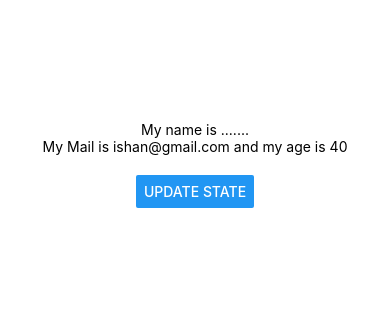
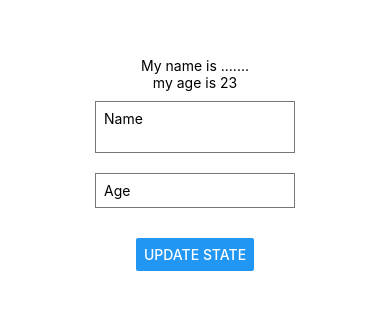
Before and after one commit to Lakshan555/React-Native, a React Native app: screen / in a window 390 px wide. Shown: the part 258-568 px from the top of the page. Built offline with nearby package versions, Linux system fonts and the light colour scheme.

Commit message:
Add text input

```diff
--- a/App.js
+++ b/App.js
@@ -1,20 +1,35 @@
 import { StatusBar } from 'expo-status-bar';
 import React,{useState} from 'react';
-import { Button, StyleSheet, Text, View } from 'react-native';
+import { Button, StyleSheet, Text, View,TextInput } from 'react-native';
 
 export default function App() {
   const [name,setName] = useState('.......');
-  const [detils,setDetils] = useState({email:'ishan@gmail.com' , age: 40});
+  const [age,setage] = useState('23');
+
 
   const clickHandler = () => {
-    setName('ishanka');
+    alert('done');
   }
 
   return (
     <View style={styles.container}>
 
      <Text>My name is {name}</Text>
-     <Text>My Mail is {detils.email} and my age is {detils.age}</Text>
+     <Text>my age is {age}</Text>
+
+
+     <TextInput
+     style={styles.input}
+     placeholder='Name'
+     multiline
+     onChangeText={(value) => setName(value)}/>
+
+    <TextInput
+     style={styles.input}
+     placeholder='Age'
+     keyboardType = 'numeric'
+     onChangeText={(value) => setage(value)}/>
+
 
      <View style={styles.buttonContainer}>
         <Button  title = 'Update State' onPress={clickHandler}/>
@@ -36,5 +51,14 @@ const styles = StyleSheet.create({
   buttonContainer:{
     marginTop:20,
 
+  },
+  input:{
+    borderWidth:1,
+    borderColor:'#777',
+    padding:8,
+    margin:10,
+    width:200
+
   }
+
 });
```
